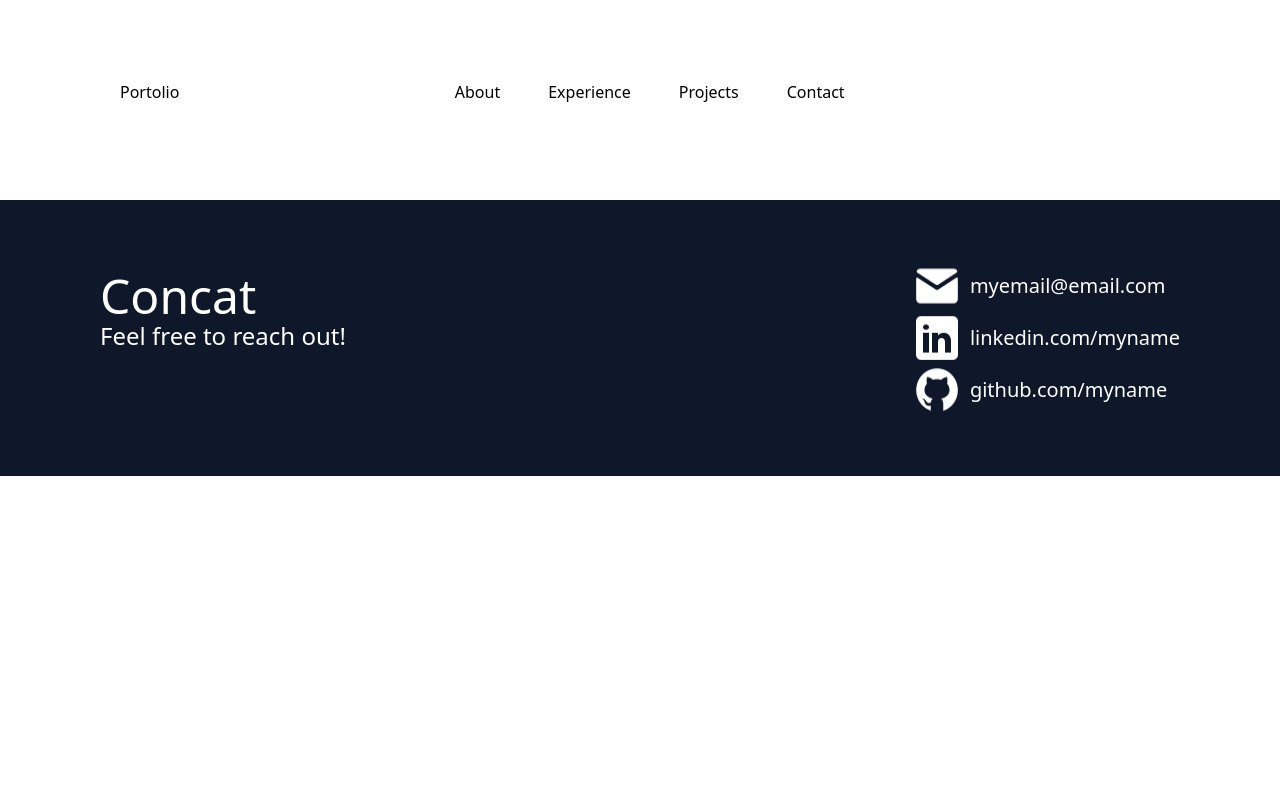
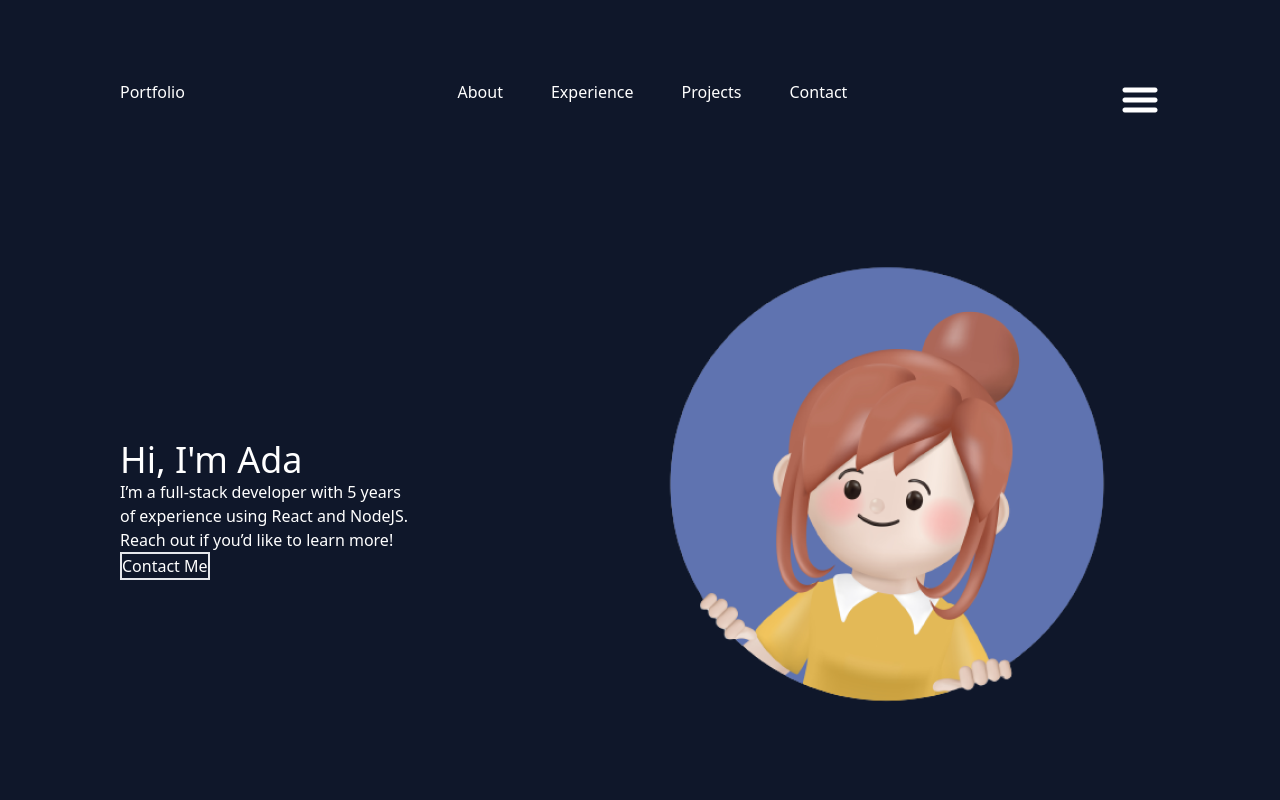
Before and after one commit to kifatet-n/portfolio, a React (Vite) app: page / in a window 1280 px wide. Shown: the top 800 px of the page. Built offline with nearby package versions, Linux system fonts and the light colour scheme.

Commit message:
section-profil

```diff
--- a/src/App.jsx
+++ b/src/App.jsx
@@ -1,10 +1,12 @@
 import Footer from "./companents/footer/Footer";
 import Header from "./companents/header/Header";
+import Themain from "./companents/sections/Themain";
 
 function App() {
   return (
     <>
     <Header/>
+    <Themain/>
     <Footer/>
     </>
   );
--- a/src/companents/footer/Footer.jsx
+++ b/src/companents/footer/Footer.jsx
@@ -2,7 +2,7 @@ import React from 'react'
 
 function Footer() {
   return (
-    <footer className='footer  bg-slate-900 flex md flex-wrap justify-between px-[100px] py-[60px]'>
+    <footer className='footer  bg-slate-600 flex md flex-wrap justify-between px-[100px] py-[60px]'>
         <div className='footer-left py-3'>
         <h1 className='footer-title text-5xl text-white'>Concat</h1>
         <p className='text-white text-2xl'>Feel free to reach out!</p>
--- a/src/companents/header/Header.jsx
+++ b/src/companents/header/Header.jsx
@@ -2,18 +2,18 @@ import React from "react";
 
 function Header() {
   return (
-    <header className="header flex px-[120px] py-[80px] justify-between">
-      <div className="header-left">
-        <a href="#">Portolio</a>
+    <header className="header bg-slate-900 flex px-[120px] py-[80px] justify-between">
+      <div className="header-left ">
+        <a href="#" className="text-white">Portfolio</a>
       </div>
-      <div className="header-right flex gap-12 ">
-        <a href="#">About</a>
-        <a href="#">Experience</a>
-        <a href="#">Projects</a>
-        <a href="#">Contact</a>
+      <div className="header-right flex  gap-12 ">
+        <a href="#" className="text-white">About</a>
+        <a href="#" className="text-white">Experience</a>
+        <a href="#" className="text-white">Projects</a>
+        <a href="#" className="text-white">Contact</a>
       </div>
-      <div className="Hamburger display-none  ">
-        <img src="../src/assets/nav/menuIcon.png" alt=""/>
+      <div className="hamburger flex xl flex-none">
+        <img src="./src/assets/nav/menuIcon.png" alt=""/>
       </div>
     </header>
   );
--- /dev/null
+++ b/src/companents/sections/Themain.jsx
@@ -0,0 +1,13 @@
+import React from 'react'
+import Profil from './profil/Profil'
+
+function Themain() {
+  return (
+    <main className='bg-slate-900'>
+        <Profil/>
+
+    </main>
+  )
+}
+
+export default Themain
--- /dev/null
+++ b/src/companents/sections/profil/Profil.jsx
@@ -0,0 +1,20 @@
+import React from 'react'
+
+function Profil() {
+  return (
+    <div className='flex justify-between px-[120px]'>
+        <div className='py-60'>
+        <h1 className='text-4xl text-white' >Hi, I'm Ada</h1>
+        <p className='text-white'> I’m a full-stack developer with 5 years <br />
+        of experience using React and NodeJS. <br />
+        Reach out if you’d like to learn more!</p>
+        <button className='border-2 text-white'>Contact Me</button>
+        </div>
+        <div>
+        <img src="./src/assets/hero/heroImage.png" alt="" className='size-auto' />
+        </div>
+    </div>
+  )
+}
+
+export default Profil
```
